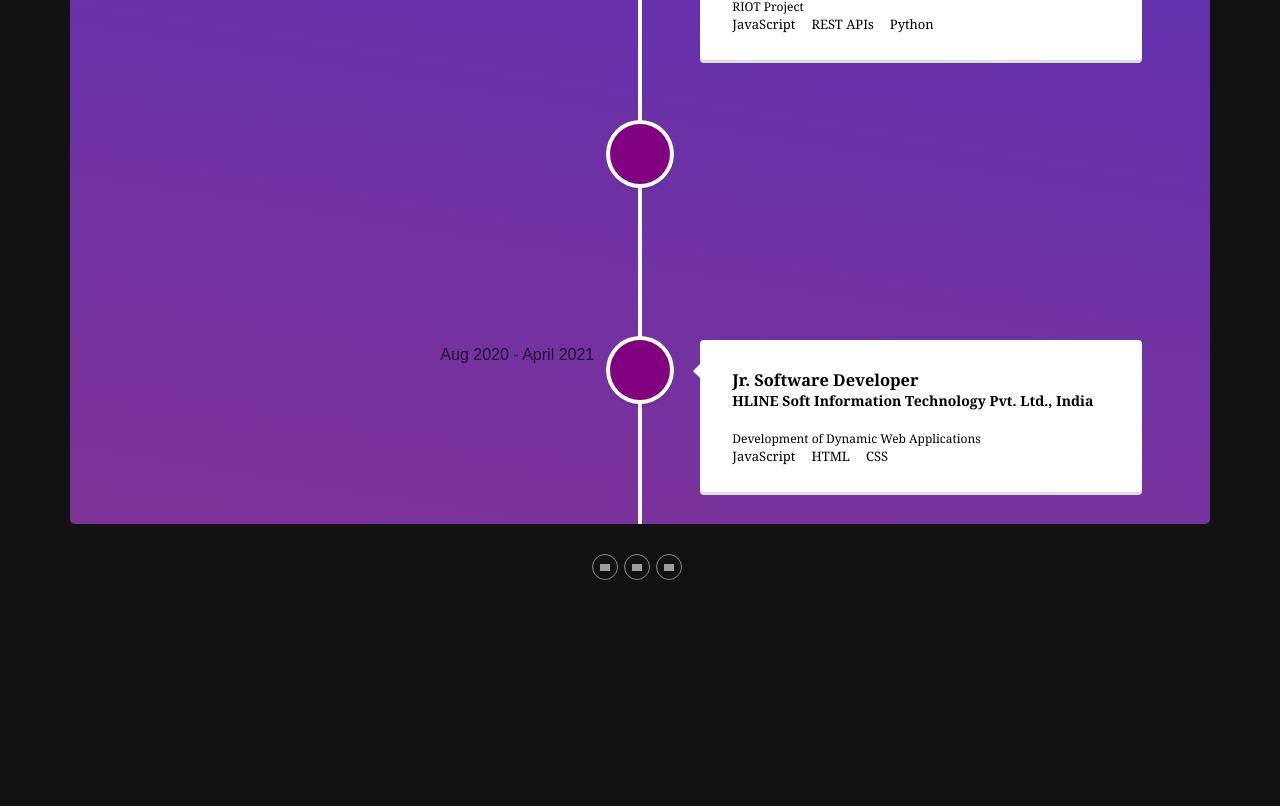
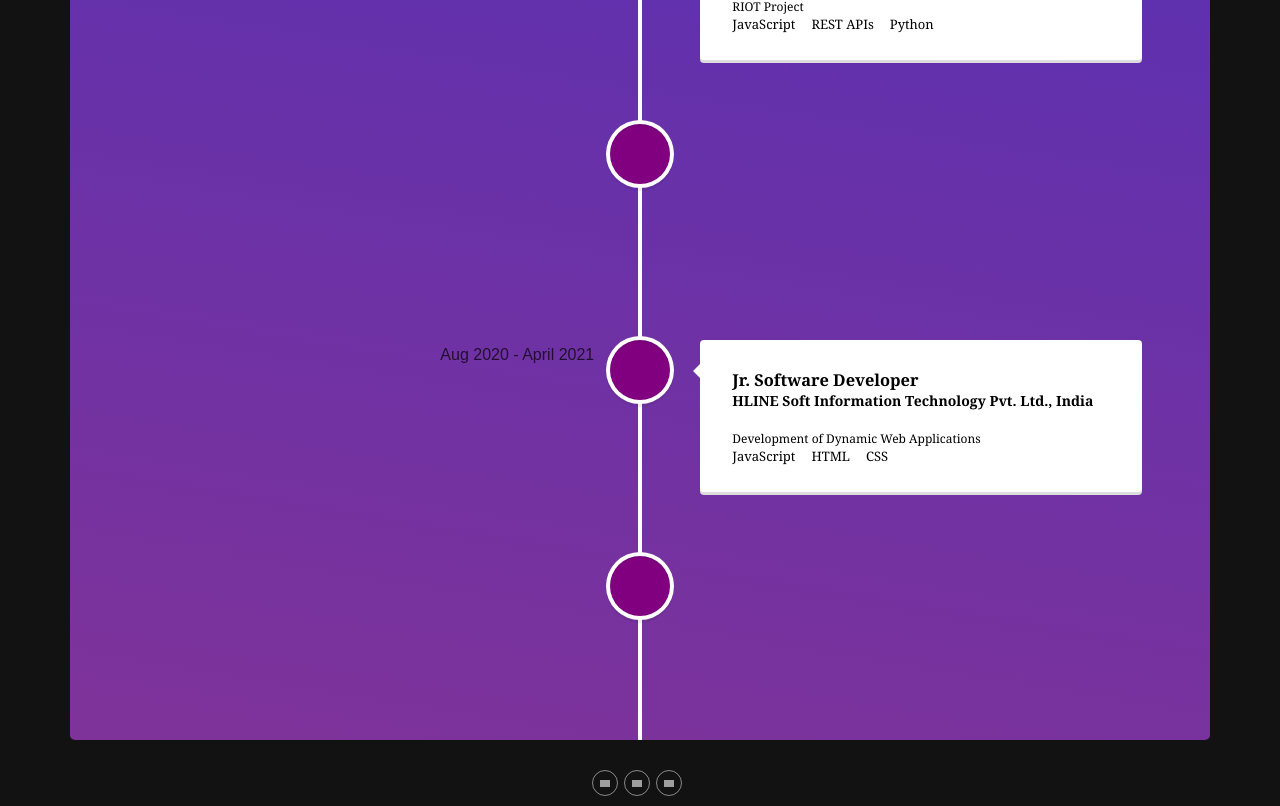
Before and after one commit to jyothiPriyaBhuvanagiri/personal_website, a React (Create React App) app: page / in a window 1280 px wide. Shown: the part 1741-2547 px from the top of the page. Before the commit the page ends 2331 px from the top, so only its background shows below. Built offline with nearby package versions, Linux system fonts and the light colour scheme; grey boxes are pictures that could not be loaded; a web font is replaced by a local one.

Commit message:
making changes in experience.js

```diff
--- a/src/data/experience.js
+++ b/src/data/experience.js
@@ -21,7 +21,7 @@ export const experienceData = {
             title: "Student Project Member",
             company: "Technische Universität Chemnitz",
             years: "Nov 2022 - May 2023",
-            mainTech: ["Python", "Flask"],
+            mainTech: ["Python", "Flask", "Docker"],
             ProjectName: ["Development of Web Interface and Browser Extension"],
 
         },
@@ -33,6 +33,13 @@ export const experienceData = {
             ProjectName: ["Development of Dynamic Web Applications"],
 
         },
+        {
+            title: "Software Developer",
+            company: "Personal Project",
+            mainTech: ["JavaScript", "HTML", "Mongodb", "express.js", "Docker"],
+            ProjectName: ["Development of Plugin for Storing Notes"],
+
+        },
 
     ],
 };
```
